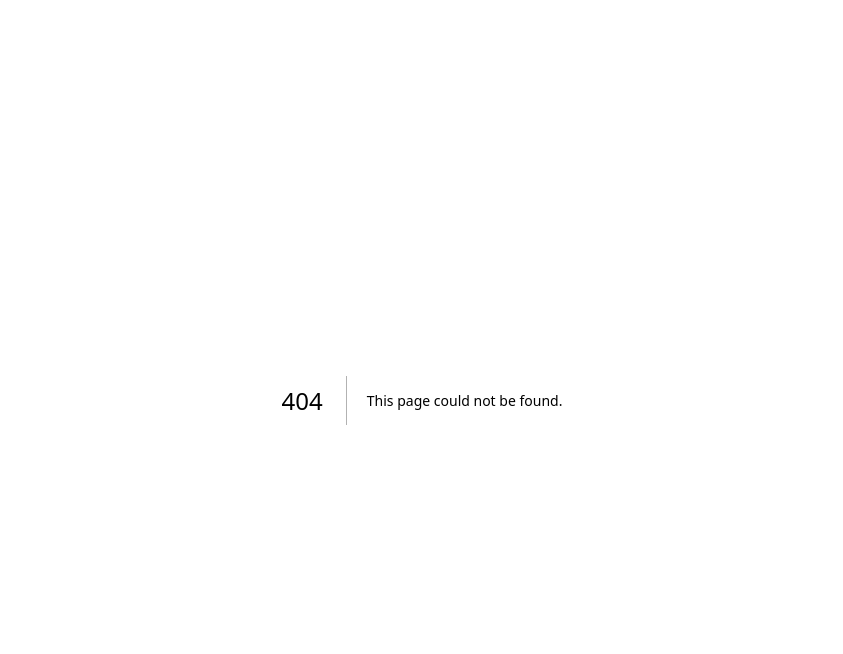
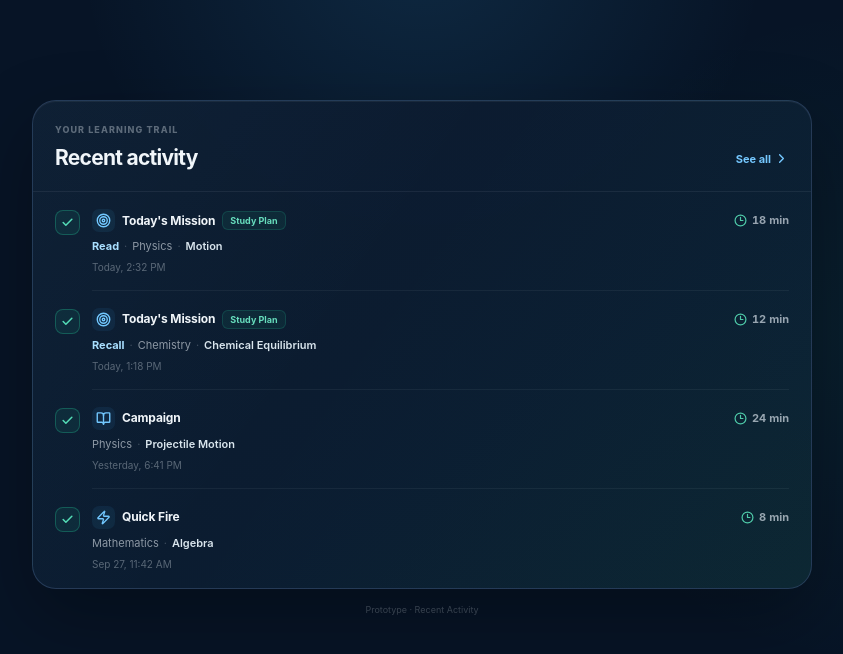
Before and after one commit to examforge99/examlogic, a Next.js app: page /prototypes/recent-activity in a window 1280 px wide. Before the commit this address had no page. Shown: the top 654 px of the page, without its empty margins (218-1061 px from the left). Built offline with nearby package versions, Linux system fonts and the light colour scheme.

Commit message:
Add recent activity prototype page

```diff
--- /dev/null
+++ b/src/app/prototypes/recent-activity/page.tsx
@@ -0,0 +1,378 @@
+// src/app/prototypes/recent-activity/page.tsx
+'use client'
+
+import {
+  BookOpen,
+  Check,
+  ChevronRight,
+  Clock3,
+  Target,
+  Zap,
+} from 'lucide-react'
+
+type Activity = {
+  mode: string
+  action?: string
+  subject: string
+  topic: string
+  duration: string
+  timestamp: string
+  studyPlan?: boolean
+  icon: 'mission' | 'campaign' | 'quickfire'
+}
+
+const activities: Activity[] = [
+  {
+    mode: "Today's Mission",
+    action: 'Read',
+    subject: 'Physics',
+    topic: 'Motion',
+    duration: '18 min',
+    timestamp: 'Today, 2:32 PM',
+    studyPlan: true,
+    icon: 'mission',
+  },
+  {
+    mode: "Today's Mission",
+    action: 'Recall',
+    subject: 'Chemistry',
+    topic: 'Chemical Equilibrium',
+    duration: '12 min',
+    timestamp: 'Today, 1:18 PM',
+    studyPlan: true,
+    icon: 'mission',
+  },
+  {
+    mode: 'Campaign',
+    subject: 'Physics',
+    topic: 'Projectile Motion',
+    duration: '24 min',
+    timestamp: 'Yesterday, 6:41 PM',
+    icon: 'campaign',
+  },
+  {
+    mode: 'Quick Fire',
+    subject: 'Mathematics',
+    topic: 'Algebra',
+    duration: '8 min',
+    timestamp: 'Sep 27, 11:42 AM',
+    icon: 'quickfire',
+  },
+]
+
+function ActivityIcon({ type }: { type: Activity['icon'] }) {
+  if (type === 'mission') return <Target size={15} strokeWidth={2.2} />
+  if (type === 'campaign') return <BookOpen size={15} strokeWidth={2.2} />
+  return <Zap size={15} strokeWidth={2.2} />
+}
+
+const styles = `
+  .activity-page {
+    min-height: 100vh;
+    padding: 28px 16px 60px;
+    background:
+      radial-gradient(circle at 50% -8%, rgba(63,183,255,.13), transparent 32%),
+      radial-gradient(circle at 85% 42%, rgba(37,214,162,.055), transparent 28%),
+      #071426;
+    color: #E8F0F7;
+    font-family: Inter, ui-sans-serif, system-ui, -apple-system, BlinkMacSystemFont, "Segoe UI", sans-serif;
+  }
+
+  .prototype-shell {
+    width: min(100%, 780px);
+    margin: 0 auto;
+    padding-top: 9vh;
+  }
+
+  .activity-card {
+    position: relative;
+    overflow: hidden;
+    border: 1px solid rgba(92,125,170,.32);
+    border-radius: 24px;
+    background: linear-gradient(145deg, rgba(13,27,46,.98), rgba(11,29,50,.98) 62%, rgba(12,34,48,.98));
+    box-shadow: 0 28px 75px rgba(0,0,0,.30), inset 0 1px 0 rgba(255,255,255,.055);
+  }
+
+  .activity-card::after {
+    content: "";
+    position: absolute;
+    inset: 0;
+    pointer-events: none;
+    border-radius: inherit;
+    background: linear-gradient(125deg, rgba(63,183,255,.035), transparent 42%, rgba(37,214,162,.035));
+  }
+
+  .card-header,
+  .activity-list,
+  .prototype-note {
+    position: relative;
+    z-index: 1;
+  }
+
+  .card-header {
+    display: flex;
+    align-items: flex-end;
+    justify-content: space-between;
+    gap: 16px;
+    padding: 22px 22px 18px;
+  }
+
+  .eyebrow {
+    margin: 0 0 5px;
+    color: rgba(232,240,247,.36);
+    font-size: 9px;
+    font-weight: 800;
+    letter-spacing: .12em;
+  }
+
+  h1 {
+    margin: 0;
+    color: #F1F6FA;
+    font-size: 21px;
+    font-weight: 720;
+    letter-spacing: -.035em;
+  }
+
+  .see-all {
+    display: inline-flex;
+    align-items: center;
+    gap: 3px;
+    padding: 7px 0;
+    border: 0;
+    background: transparent;
+    color: #75C8FF;
+    font: 650 11px Inter, ui-sans-serif, system-ui, sans-serif;
+    cursor: pointer;
+  }
+
+  .activity-list {
+    border-top: 1px solid rgba(232,240,247,.065);
+  }
+
+  .activity-row {
+    position: relative;
+    display: flex;
+    gap: 12px;
+    padding: 17px 22px;
+  }
+
+  .activity-check {
+    flex: 0 0 25px;
+    display: flex;
+    align-items: center;
+    justify-content: center;
+    width: 25px;
+    height: 25px;
+    margin-top: 1px;
+    border: 1px solid rgba(37,214,162,.28);
+    border-radius: 8px;
+    background: rgba(37,214,162,.08);
+    color: #54DDB7;
+  }
+
+  .activity-content {
+    min-width: 0;
+    flex: 1;
+  }
+
+  .activity-topline {
+    display: flex;
+    align-items: center;
+    justify-content: space-between;
+    gap: 12px;
+  }
+
+  .mode-line {
+    display: flex;
+    min-width: 0;
+    align-items: center;
+    flex-wrap: wrap;
+    gap: 7px;
+  }
+
+  .mode-icon {
+    display: inline-flex;
+    align-items: center;
+    justify-content: center;
+    width: 23px;
+    height: 23px;
+    border-radius: 7px;
+    background: rgba(63,183,255,.08);
+    color: #72C8FF;
+  }
+
+  .mode {
+    color: #F0F5F9;
+    font-size: 12px;
+    font-weight: 720;
+    letter-spacing: -.012em;
+  }
+
+  .study-tag {
+    padding: 4px 7px;
+    border: 1px solid rgba(37,214,162,.17);
+    border-radius: 6px;
+    background: rgba(37,214,162,.065);
+    color: #67DDBD;
+    font-size: 9px;
+    font-weight: 750;
+    line-height: 1;
+  }
+
+  .duration {
+    display: inline-flex;
+    flex: 0 0 auto;
+    align-items: center;
+    gap: 5px;
+    color: rgba(232,240,247,.64);
+    font-size: 11px;
+    font-weight: 700;
+    font-variant-numeric: tabular-nums;
+    white-space: nowrap;
+  }
+
+  .duration svg {
+    color: #4FCBA9;
+  }
+
+  .activity-main {
+    display: flex;
+    min-width: 0;
+    align-items: baseline;
+    flex-wrap: wrap;
+    gap: 5px;
+    margin-top: 7px;
+    color: rgba(232,240,247,.58);
+    font-size: 11px;
+    line-height: 1.45;
+  }
+
+  .activity-main .action {
+    color: #A9DFFF;
+    font-weight: 650;
+  }
+
+  .activity-main .topic {
+    overflow: hidden;
+    color: #D9E5ED;
+    font-weight: 600;
+    text-overflow: ellipsis;
+    white-space: nowrap;
+  }
+
+  .separator {
+    color: rgba(232,240,247,.24);
+  }
+
+  .timestamp {
+    margin: 5px 0 0;
+    color: rgba(232,240,247,.35);
+    font-size: 10px;
+    line-height: 1.4;
+  }
+
+  .row-divider {
+    position: absolute;
+    right: 22px;
+    bottom: 0;
+    left: 59px;
+    height: 1px;
+    background: rgba(232,240,247,.055);
+  }
+
+  .prototype-note {
+    margin-top: 14px;
+    color: rgba(232,240,247,.22);
+    font-size: 9px;
+    text-align: center;
+  }
+
+  button:focus-visible {
+    outline: 2px solid #3FB7FF;
+    outline-offset: 3px;
+  }
+
+  @media (max-width: 520px) {
+    .prototype-shell { padding-top: 3vh; }
+    .activity-card { border-radius: 21px; }
+    .card-header { padding: 19px 17px 16px; }
+    .activity-row { gap: 10px; padding: 16px 17px; }
+    .row-divider { right: 17px; left: 52px; }
+    .activity-topline { align-items: flex-start; }
+    .duration { margin-top: 2px; }
+  }
+`
+
+export default function RecentActivityPrototype() {
+  return (
+    <main className="activity-page">
+      <section className="prototype-shell">
+        <article className="activity-card" aria-label="Recent activity">
+          <header className="card-header">
+            <div>
+              <p className="eyebrow">YOUR LEARNING TRAIL</p>
+              <h1>Recent activity</h1>
+            </div>
+
+            <button className="see-all" type="button">
+              See all
+              <ChevronRight size={15} strokeWidth={2.2} />
+            </button>
+          </header>
+
+          <div className="activity-list">
+            {activities.map((activity, index) => (
+              <div className="activity-row" key={`${activity.mode}-${activity.topic}`}>
+                <div className="activity-check" aria-hidden="true">
+                  <Check size={13} strokeWidth={2.8} />
+                </div>
+
+                <div className="activity-content">
+                  <div className="activity-topline">
+                    <div className="mode-line">
+                      <span className="mode-icon" aria-hidden="true">
+                        <ActivityIcon type={activity.icon} />
+                      </span>
+                      <span className="mode">{activity.mode}</span>
+
+                      {activity.studyPlan && (
+                        <span className="study-tag">Study Plan</span>
+                      )}
+                    </div>
+
+                    <span className="duration">
+                      <Clock3 size={13} strokeWidth={2.2} />
+                      {activity.duration}
+                    </span>
+                  </div>
+
+                  <div className="activity-main">
+                    {activity.action && (
+                      <>
+                        <span className="action">{activity.action}</span>
+                        <span className="separator">·</span>
+                      </>
+                    )}
+                    <span>{activity.subject}</span>
+                    <span className="separator">·</span>
+                    <span className="topic">{activity.topic}</span>
+                  </div>
+
+                  <p className="timestamp">{activity.timestamp}</p>
+                </div>
+
+                {index < activities.length - 1 && (
+                  <div className="row-divider" aria-hidden="true" />
+                )}
+              </div>
+            ))}
+          </div>
+        </article>
+
+        <div className="prototype-note">Prototype · Recent Activity</div>
+      </section>
+
+      <style>{styles}</style>
+    </main>
+  )
+}
```
